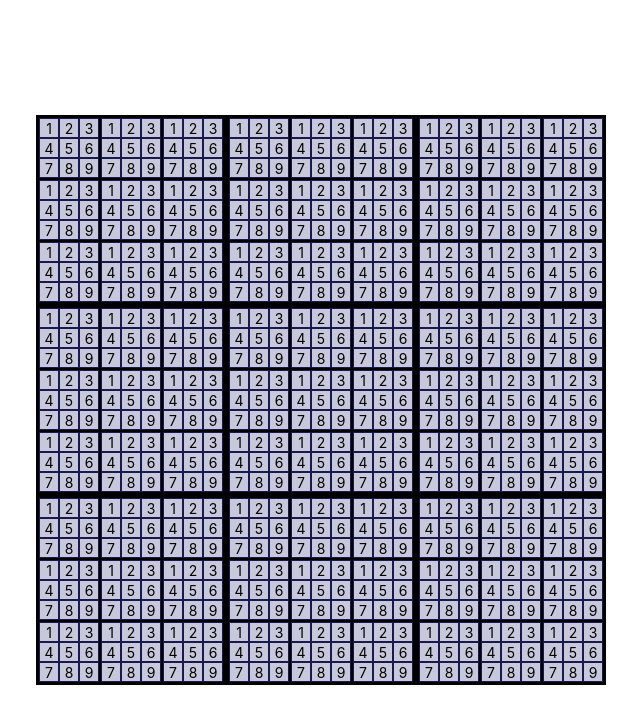
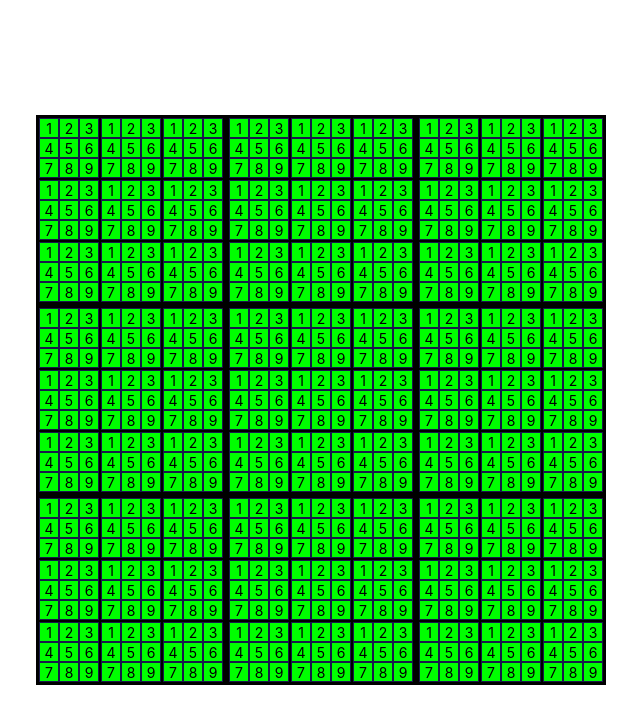
Before and after one commit to peoplestealusernames/sudoku-wave-collapse, a React (Create React App) app: page / in a window 1280 px wide. Shown: the top 724 px of the page, without its empty margins (319-959 px from the left). Built offline with nearby package versions, Linux system fonts and the light colour scheme.

Commit message:
Added color change based on amount of options

```diff
--- a/src/App.css
+++ b/src/App.css
@@ -16,7 +16,6 @@
   align-items: center;
   align-content: center;
   vertical-align: middle;
-  background-color: rgb(140, 140, 140);
   border: 1px solid black;
   user-select: none;
 }
@@ -30,7 +29,6 @@
   align-items: center;
   align-content: center;
   vertical-align: middle;
-  background-color: rgb(200, 200, 220);
   border: 1px solid rgb(25, 25, 75);
   user-select: none;
 }
--- a/src/App.tsx
+++ b/src/App.tsx
@@ -85,10 +85,16 @@ function App() {
             style={{ display: "table-row" }}
           >
             {row.map((n, i) => {
+              const percent = (GetAllowed(rowi, i).length - 1) / 8
+
+              const r = 255 * (1 - percent)
+              const g = 255 * percent
+
               return <div
                 key={i}
                 className="Cell"
                 style={{
+                  backgroundColor: `rgb(${r}, ${g}, 0)`,
                   ...rowi % 3 === 0 ? { borderTop: "3px solid black" } : {},
                   ...rowi % 3 === 2 ? { borderBottom: "3px solid black" } : {},
                   ...i % 3 === 0 ? { borderLeft: "3px solid black" } : {},
```
